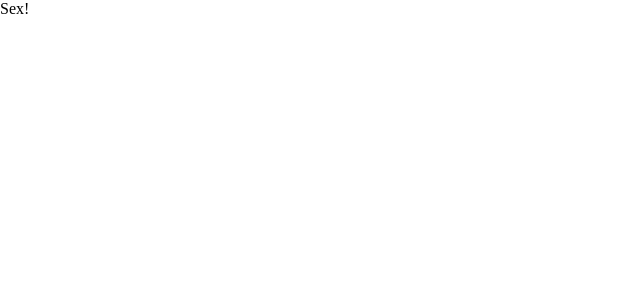
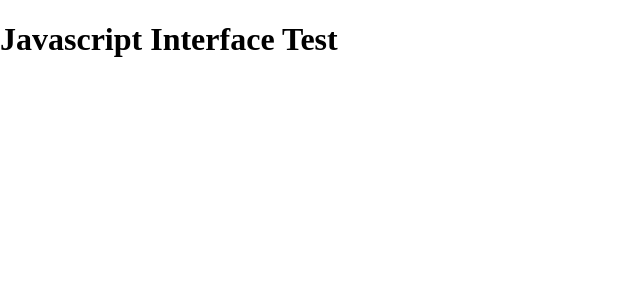
Before and after one commit to withbbang/js-interface-test, a React (Create React App) app: page / in a window 1280 px wide. Shown: the top 300 px of the page, without its empty margins (0-640 px from the left). Built offline with nearby package versions, Linux system fonts and the light colour scheme; a web font is replaced by a local one.

Commit message:
민망한 커밋

```diff
--- a/src/App.tsx
+++ b/src/App.tsx
@@ -16,7 +16,7 @@ const App = (): JSX.Element => {
     }
   }, []);
 
-  return <>Sex!</>;
+  return <h1>Javascript Interface Test</h1>;
 };
 
 export default App;
```
